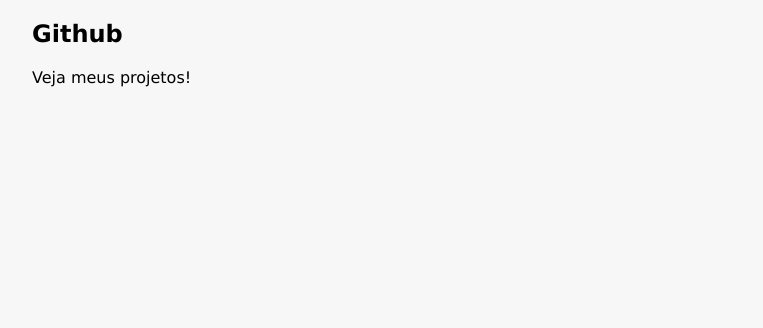
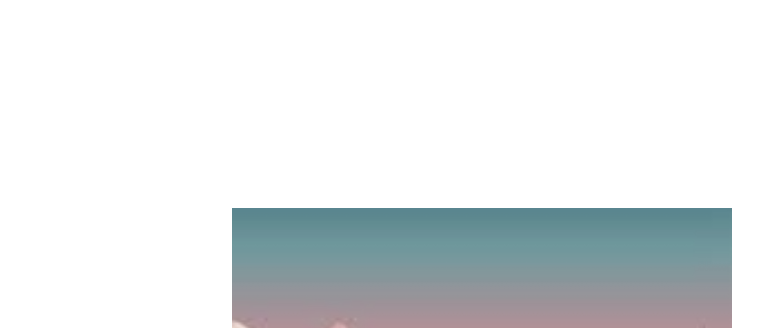
Before and after one commit to JussieH/dio-desafio-github-primeiro-repositorio, a plain HTML site: page Módulo 2 - HTML CSS3/Index2.html in a window 1280 px wide. Shown: the top 328 px of the page, without its empty margins (158-921 px from the left). Drawn offline with Linux system fonts and the light colour scheme.

Commit message:
Adicionado itens no modulo 2 - HTML CSS

```diff
--- a/Módulo 2 - HTML CSS3/Desafio/style.css
+++ /dev/null
@@ -1,80 +0,0 @@
-body {
-    font-family: sans-serif;
-}
-
-.container {
-    width: 100%;
-    height: 100vh;
-    display: flex;
-    justify-content: center;
-    align-items: center;
-}
-
-.card {
-    height: 400px;
-    width: 500px;
-    background-image: url('./landscape.jpg');
-    background-position: center;
-    background-repeat: no-repeat;
-    background-size: cover;
-    display: flex;
-    justify-content: center;
-    align-items: center;
-    filter:grayscale(0.5);
-    color: white;
-    cursor: pointer;
-    transition: 0.3s;
-}
-
-.card-wrapper {
-    text-align: center;
-    display: flex;
-    flex-direction: column;
-    justify-content: center;
-    align-items: center;
-    position: relative;
-}
-
-.card-wrapper::before {
-    content: '';
-    position: absolute;
-    height: 100px;
-    width: 100px;
-    display: block;
-    border: 1px solid white;
-    opacity: 0;
-    transition: 0.3s;
-}
-
-.card-wrapper h2 {
-    font-size: 40px;
-    text-transform: uppercase;
-    letter-spacing:  4px;
-    margin: 0;
-    transition: 0.3s;
-}
-
-.card-wrapper p {
-    font-size: 0;
-    visibility: hidden;
-    opacity: 0;
-    font-weight: bold;
-    text-transform: uppercase;
-    transition: 0.3s;
-}
-
-.card:hover {
-    filter: unset;
-}
-
-.card:hover > .card-wrapper::before {
-    height: 300px;
-    width: 400px;
-    opacity: 1;
-}
-
-.card:hover > .card-wrapper p {
-    opacity: 1;
-    visibility: visible;
-    font-size: 14px;
-}
--- a/Módulo 2 - HTML CSS3/Index2.html
+++ b/Módulo 2 - HTML CSS3/Index2.html
@@ -3,7 +3,7 @@
 <head>
     <meta charset="UTF-8">
     <meta name="viewport" content="widht=device-width, initial-scale=1.0">
-    <link rel="stylesheet" href="style.css">
+    <link rel="stylesheet" href="style2.css">
     <title>Document</title>
 </head>
 <body>
```
Also changed, not shown: Módulo 2 - HTML CSS3/Desafio/Index.html (deleted, +0 -19 lines), Módulo 2 - HTML CSS3/Desafio/landscape.jpg (deleted).
